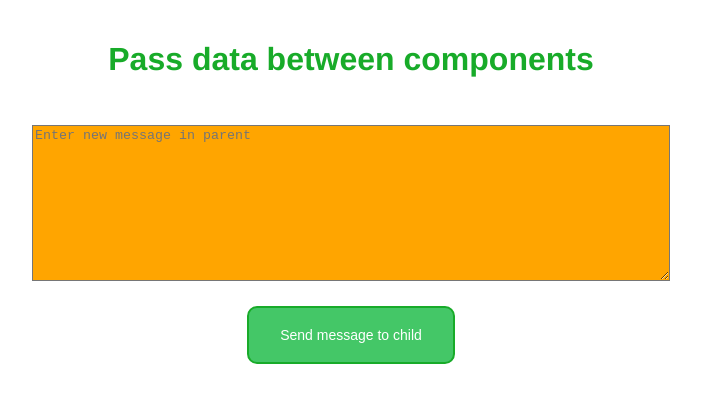
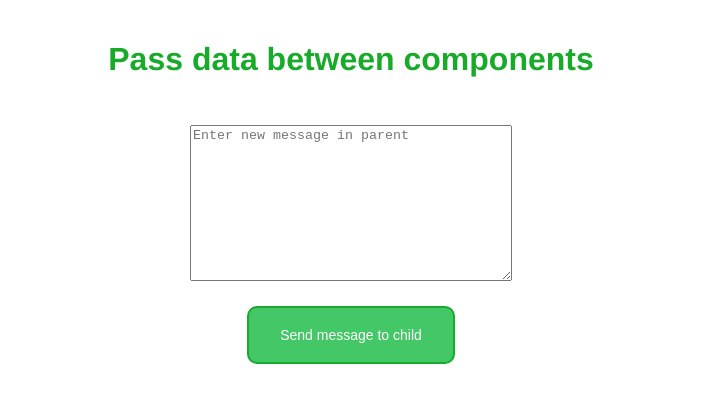
Before and after one commit to cbsumastre/vue-pass-data-between-components, a Vue app: page / in a window 1280 px wide. Shown: the top 402 px of the page, without its empty margins (289-990 px from the left). Built offline with nearby package versions, Linux system fonts and the light colour scheme.

Commit message:
Change css

```diff
--- a/src/views/Home.vue
+++ b/src/views/Home.vue
@@ -1,11 +1,13 @@
 <template>
   <div class="container">
     <h1 class="title">Pass data between components</h1>
+    <div v-if="errorMessage" class="error">{{ errorMessage }}</div>
     <textarea
-      class="parent"
+      class="myTextArea"
       v-model="parentMessage"
       placeholder="Enter new message in parent"
     ></textarea>
+
     <button v-on:click="send" class="myButton">Send message to child</button>
     <Child :childMessage="childMessage.text" ref="refChild" class="child" />
   </div>
@@ -25,7 +27,8 @@ export default {
     return {
       parentMessage: "",
       childMessage: { text: "" }, // change childMessage in object (reactive)
-      childMessageParent: ""
+      childMessageParent: "",
+      errorMessage: ""
     };
   },
   provide() {
@@ -34,6 +37,8 @@ export default {
   methods: {
     ...mapActions(["storeMessage"]),
     send() {
+      if (this.parentMessage) {
+        this.errorMessage = "";
         this.childMessage.text = this.parentMessage;
         this.childMessageParent = this.parentMessage;
         this.storeMessage(this.parentMessage);
@@ -41,6 +46,9 @@ export default {
         Vue.prototype.$refMessage = this.parentMessage;
         //clear parent message
         this.parentMessage = "";
+      } else {
+        this.errorMessage = "Error!! you have not entered a message.";
+      }
     }
   }
 };
@@ -62,13 +70,14 @@ export default {
   width: 50%;
   color: #18ab29;
 }
-.parent {
-  width: 50%;
+
+.myTextArea {
+  width: 25%;
   min-height: 150px;
-  background-color: orange;
   margin-top: 25px;
   margin-bottom: 25px;
 }
+
 .myButton {
   box-shadow: 0px 0px 0px 0px #3dc21b;
   background-color: #44c767;
@@ -82,12 +91,18 @@ export default {
   padding: 19px 31px;
   text-decoration: none;
 }
+
 .myButton:hover {
   background-color: #5cbf2a;
 }
+
 .myButton:active {
   position: relative;
   top: 1px;
+}
+
+.error {
+  color: rgb(255, 0, 0);
 }
 
 .child {
```
Lines whose indentation alone changed are shown as unchanged.
